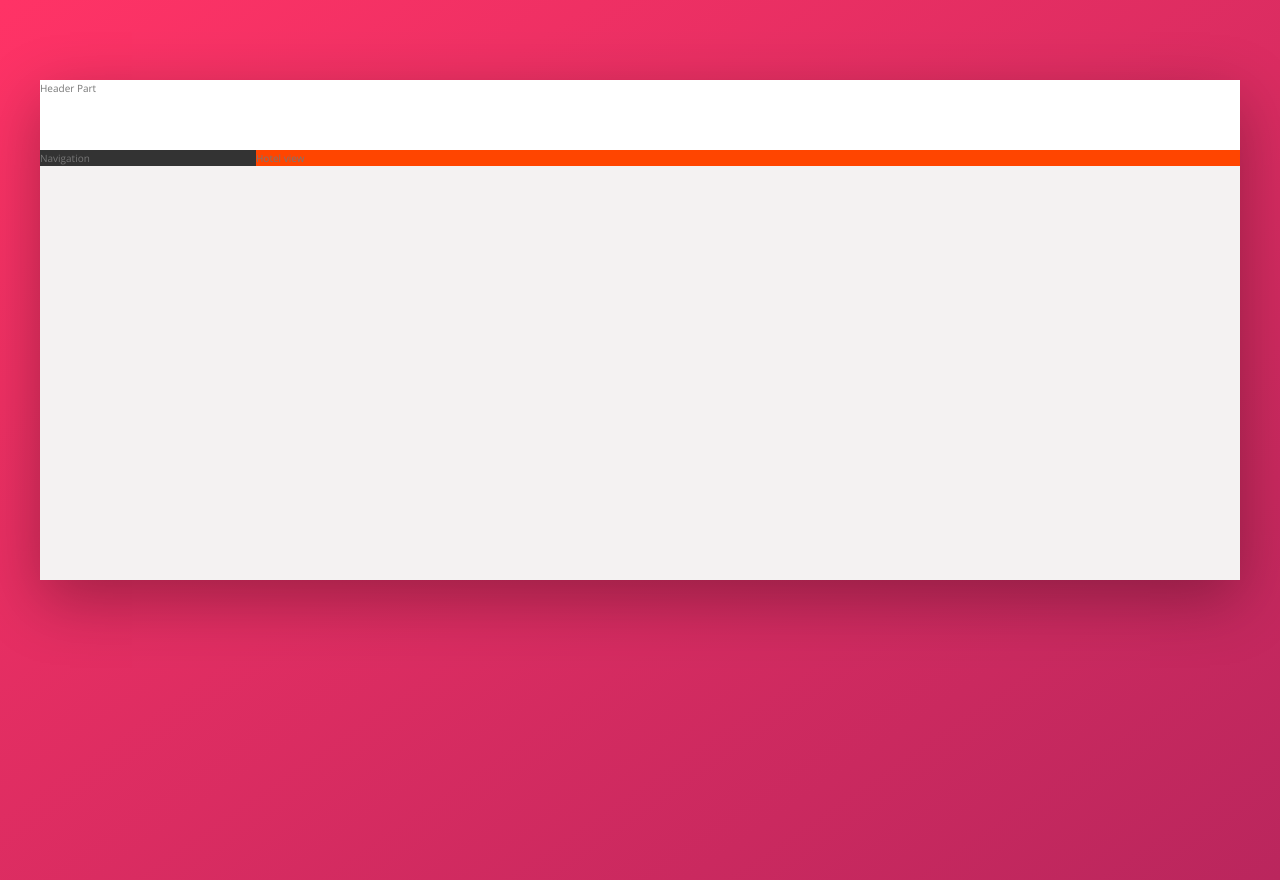
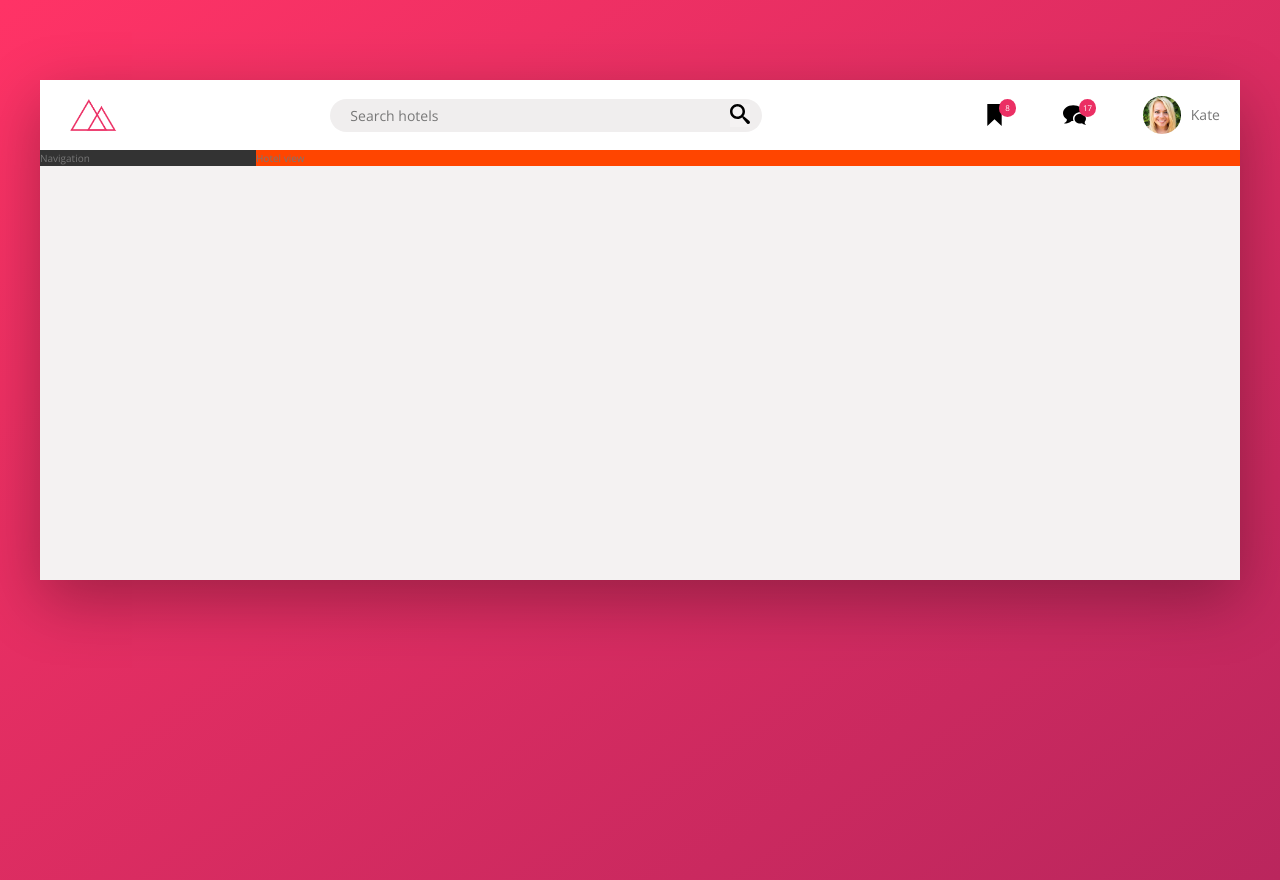
Before and after one commit to Ferperemero86/Hotel-Las-Palmas, a website: page index.html in a window 1280 px wide. Drawn offline with nearby package versions, Linux system fonts and the light colour scheme.

Commit message:
Create header

```diff
--- a/index.html
+++ b/index.html
@@ -12,9 +12,31 @@
     </head>
     <body>
         <div class="container">
+
           <header class="header">
-            Header Part
+            <img src="img/logo.png" alt="Hotel Logo" class="logo">
+            <form action="#" class="search">
+              <input type="text" class="search__input" placeholder="Search hotels">
+              <button class="search__button">
+                <img src="img/search.svg" alt="Search icon" class="search__icon">
+              </button>
+            </form>
+            <nav class="user-nav">
+              <div class="user-nav__icon-box">
+                <img src="img/bookmark.svg" alt="user img" class="user-nav__icon">
+                <span class="user-nav__notification">8</span>
+              </div>
+              <div class="user-nav__icon-box">
+                <img src="img/bubbles.svg" alt="user img" class="user-nav__icon">
+                <span class="user-nav__notification">17</span>
+              </div>
+              <div class="user-nav__user">
+                <img src="img/user-6.jpg" alt="User photo" class="user-nav__user-photo">
+                <span class="user-nav__user-name">Kate</span>
+              </div>
+            </nav>
           </header>
+
           <div class="content">
             <nav class="sidebar">
               Navigation
@@ -23,6 +45,7 @@
               Hotel view
             </main>
           </div>
+
         </div>
     </body>
 </html>
--- a/sass/_components.scss
+++ b/sass/_components.scss
@@ -0,0 +1,110 @@
+.logo {
+  height: 3.25rem;
+  margin-left: 3rem;
+}
+
+
+.search {
+  flex: 0 0 40%;
+  display: flex;
+  align-items: center;
+  justify-content: center;
+
+  &__input {
+    font-family: inherit;
+    font-size: inherit;
+    background-color: var(--color-grey-light-3);
+    color: inherit;
+    padding: .7rem 2rem;
+    border-radius: 100px;
+    width: 90%;
+    transition: all .2s;
+    margin-right: -3.25rem;
+    border: 0;
+
+    &:focus {
+      outline: none;
+      width: 100%;
+      background-color: var(--color-grey-light-3);
+    }
+
+    &::-webkit-input-placeholder {
+      font-weight: 100;
+      color: var(--color-grey-dark-4);
+    }
+  }
+
+  &__input:focus + &__button {
+    background-color: var(--color-grey-light-3);
+  }
+
+  &__button {
+    border: 0;
+    background-color: var(--color-grey-light-2);
+
+    &:focus {
+      outline: none;
+    }
+
+    &:active {
+      transform: translateY(2px);
+    }
+  }
+
+  &__icon {
+    height: 2rem;
+    width: 2rem;
+  }
+}
+
+
+.user-nav {
+  display: flex;
+  align-items: center;
+  align-self: stretch;
+  justify-content: space-around;
+
+  & > * {
+    display: flex;
+    align-items: center;
+    padding: 0 2rem;
+    cursor: pointer;
+    height: 100%;
+  }
+
+  & > *:hover {
+    background: var(--color-grey-light-2);
+  }
+
+  &__icon-box {
+
+  }
+
+  &__icon {
+    height: 2.25rem;
+    width: 2.25rem;
+  }
+
+  &__notification {
+    display: flex;
+    justify-content: center;
+    align-items: center;
+    position: relative;
+    font-size: .8rem;
+    height: 1.75rem;
+    width: 1.75rem;
+    border-radius: 50%;
+    background: var(--color-primary);
+    color: #fff;
+    top: -7px;
+    left: -.7rem;
+  }
+
+  &__user-photo {
+    height: 3.75rem;
+    width: 3.75rem;
+    margin-right: 1rem;
+    border-radius: 50%;
+  }
+
+}
--- a/sass/_layout.scss
+++ b/sass/_layout.scss
@@ -7,6 +7,10 @@
 }
 
 .header {
+  display: flex;
+  font-size: 1.4rem;
+  justify-content: space-between;
+  align-items: center;
   height: 7rem;
   background-color: #fff;
   border-bottom: var(--color-grey-light-2);
```
Also changed, not shown: css/style.css, img/airplane.svg (added), img/bookmark.svg (added), img/bubbles.svg (added), img/circle-right.svg (added), img/home3.svg (added), img/key.svg (added), img/location.svg (added), img/map.svg (added), img/search.svg (added), img/star-full.svg (added).
